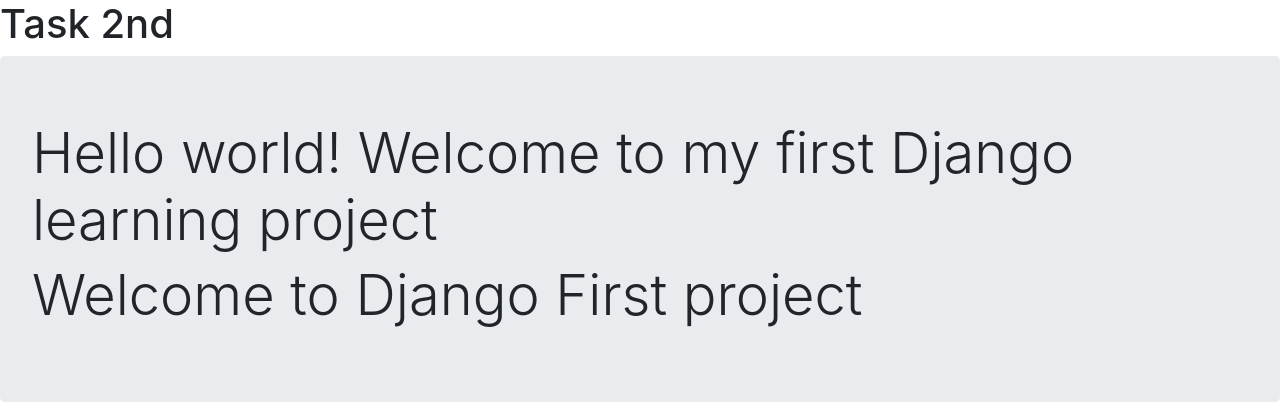
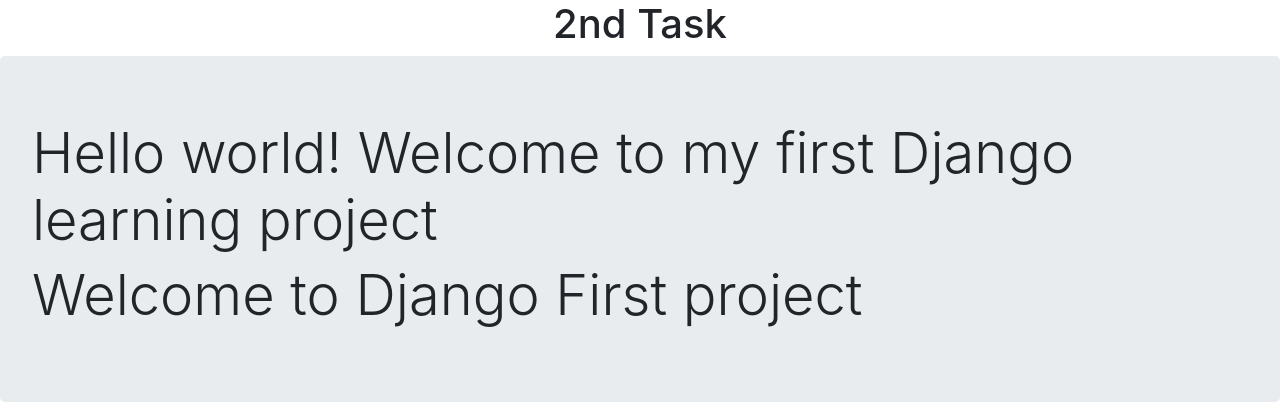
Before and after one commit to RahulGupta237/Django_Training, a Django app: page /wish in a window 1280 px wide. Shown: the top 420 px of the page. Run offline with Django 3.2, Linux system fonts and the light colour scheme; some libraries are stand-ins or nearby versions.

Commit message:
Add h1 tag with Div in wish.html

```diff
--- a/DjangoProject/templates/WebApp/Wish.html
+++ b/DjangoProject/templates/WebApp/Wish.html
@@ -6,7 +6,9 @@
   <link rel="stylesheet" href="https://maxcdn.bootstrapcdn.com/bootstrap/4.0.0/css/bootstrap.min.css" integrity="sha384-Gn5384xqQ1aoWXA+058RXPxPg6fy4IWvTNh0E263XmFcJlSAwiGgFAW/dAiS6JXm" crossorigin="anonymous">
 </head>
 <body>
-<h1>Task 2nd</h1>
+<div align="center">
+<h1>2nd Task</h1>
+</div>
 
 <div class="jumbotron">
   <h1 class="display-4">Hello world! {{wish}}</h1>
```
